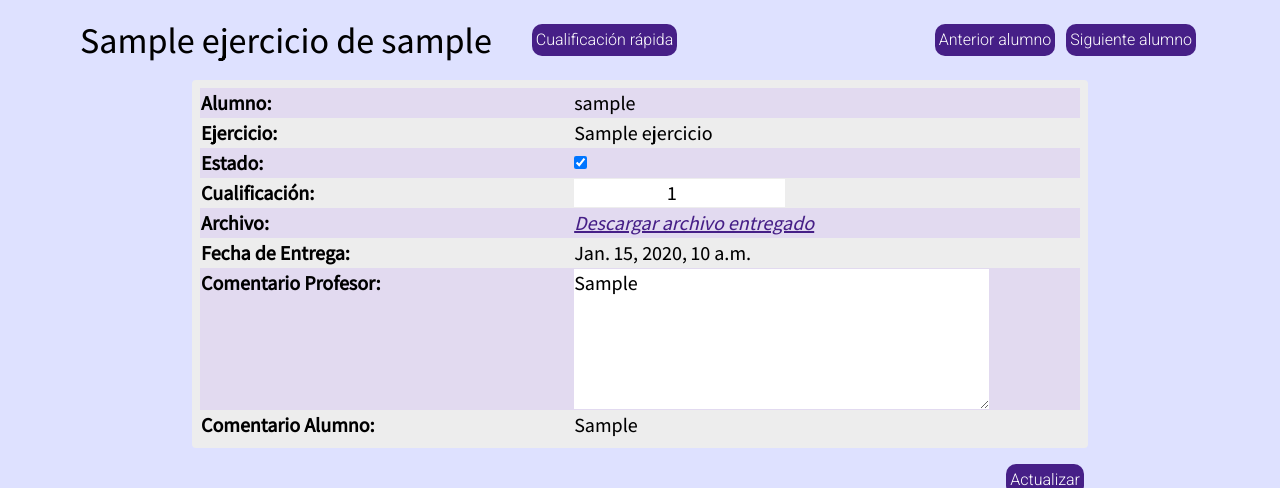
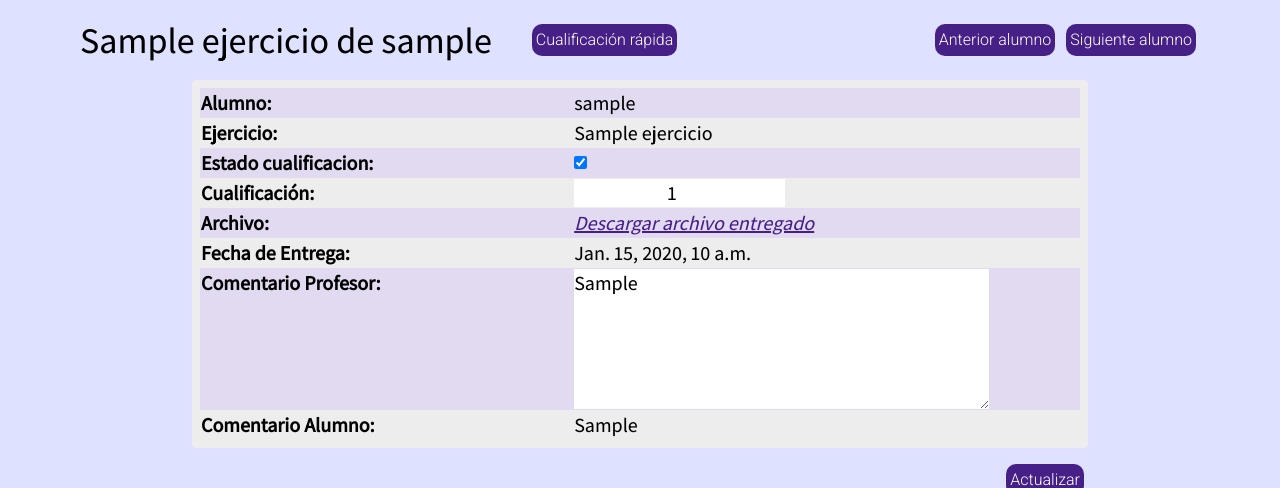
Before and after one commit to g-alpi/classVRroom, a Django app: page /1/1 in a window 1280 px wide. Shown: the part 74-562 px from the top of the page. Run offline with Django 3.2, Linux system fonts and the light colour scheme; a user stored in the database is signed in; tables that the repository leaves empty hold one stand-in row (values such as "Sample post"); some libraries are stand-ins or nearby versions.

Commit message:
Update delivery.html

```diff
--- a/ietimoodle/templates/delivery.html
+++ b/ietimoodle/templates/delivery.html
@@ -24,7 +24,7 @@
                             <td class=" px-[10%]"><p>{{delivery.ejercicio}}</p></td>
                         </tr>
                         <tr class="bg-[#e2daf0]">
-                            <td><p class="font-bold">Estado:</p></td>
+                            <td><p class="font-bold">Estado cualificacion:</p></td>
                             <td class=" px-[10%]">
                                 {% if delivery.estado == True %}
                                     <input type="checkbox" checked>
```
